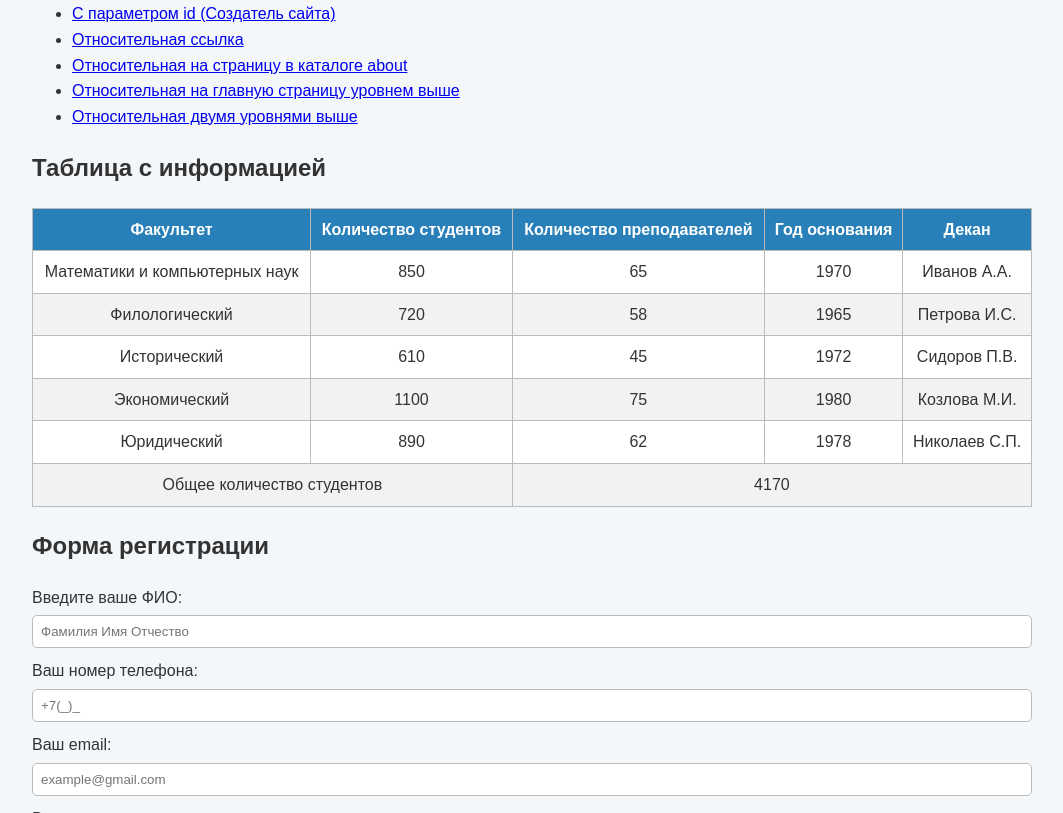
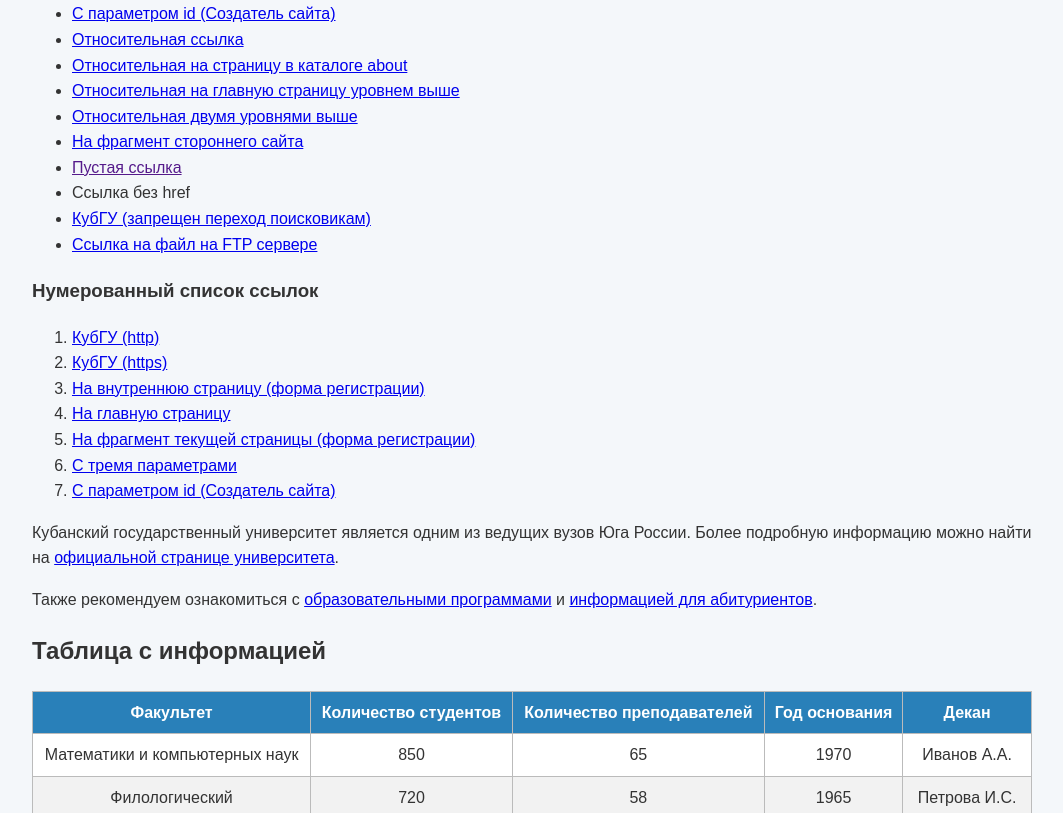
Before and after one commit to rava251/rava251.github.io, a plain HTML site: page index.html in a window 1280 px wide. Shown: the part 670-1483 px from the top of the page, without its empty margins (108-1171 px from the left). Drawn offline with Linux system fonts and the light colour scheme.

Commit message:
Update index.html

```diff
--- a/index.html
+++ b/index.html
@@ -67,7 +67,36 @@
                 <li><a href="about/about.html">Относительная на страницу в каталоге about</a></li>
                 <li><a href="../higher.html">Относительная на главную страницу уровнем выше</a></li>
                 <li><a href="../../higher2.html">Относительная двумя уровнями выше</a></li>
+                <li><a href="https://github.com/Youminava">На фрагмент стороннего сайта</a></li>
+                <li><a href="">Пустая ссылка</a></li>
+                <li>Ссылка без href</li>
+                <li><a href="https://kubsu.ru/" rel="nofollow">КубГУ (запрещен переход поисковикам)</a></li>
+                <li><a href="ftp://username:password@ftp.example.com/path/to/file.txt">Ссылка на файл на FTP сервере</a></li>
             </ul>
+
+            <h3>Нумерованный список ссылок</h3>
+            <ol>
+                <li><a href="http://kubsu.ru/" title="Официальный сайт КубГУ по протоколу HTTP">КубГУ (http)</a></li>
+                <li><a href="https://kubsu.ru/" title="Официальный сайт КубГУ по защищенному протоколу HTTPS">КубГУ (https)</a></li>
+                <li><a href="#forma" title="Переход к форме регистрации на этой странице">На внутреннюю страницу (форма регистрации)</a></li>
+                <li><a href="#main" title="Вернуться к началу главной страницы">На главную страницу</a></li>
+                <li><a href="#forma" title="Переход к форме регистрации в пределах текущей страницы">На фрагмент текущей страницы (форма регистрации)</a></li>
+                <li><a href="https://www.google.com/search?q=КубГУ&num=1&hl=ru" title="Поиск информации о КубГУ в Google с ограничением результатов">С тремя параметрами</a></li>
+                <li><a href="https://www.kubsu.ru/ru/user" title="Профиль создателя сайта на платформе КубГУ">С параметром id (Создатель сайта)</a></li>
+            </ol>
+
+            <p>
+                Кубанский государственный университет является одним из ведущих вузов Юга России.
+                Более подробную информацию можно найти на
+                <a href="https://kubsu.ru/ru/university" target="_blank">официальной странице университета</a>.
+            </p>
+
+            <p>
+                Также рекомендуем ознакомиться с
+                <a href="https://kubsu.ru/ru/education" target="_blank">образовательными программами</a>
+                и
+                <a href="https://kubsu.ru/ru/abiturient" target="_blank">информацией для абитуриентов</a>.
+            </p>
         </section>
 
         <!-- Таблица -->
@@ -92,7 +121,7 @@
                         <td>Иванов А.А.</td>
                     </tr>
                     <tr>
-                    <td>Филологический</td>
+                        <td>Филологический</td>
                         <td>720</td>
                         <td>58</td>
                         <td>1965</td>
```
